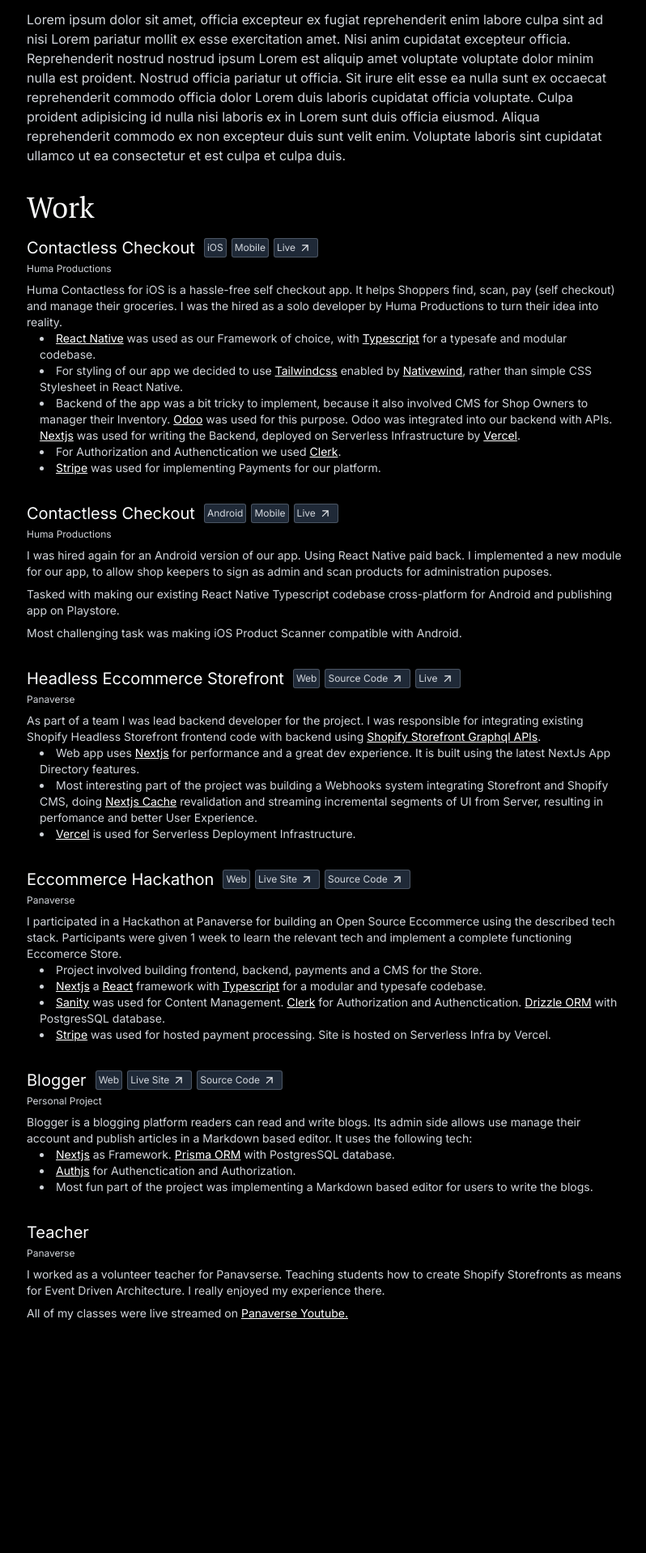
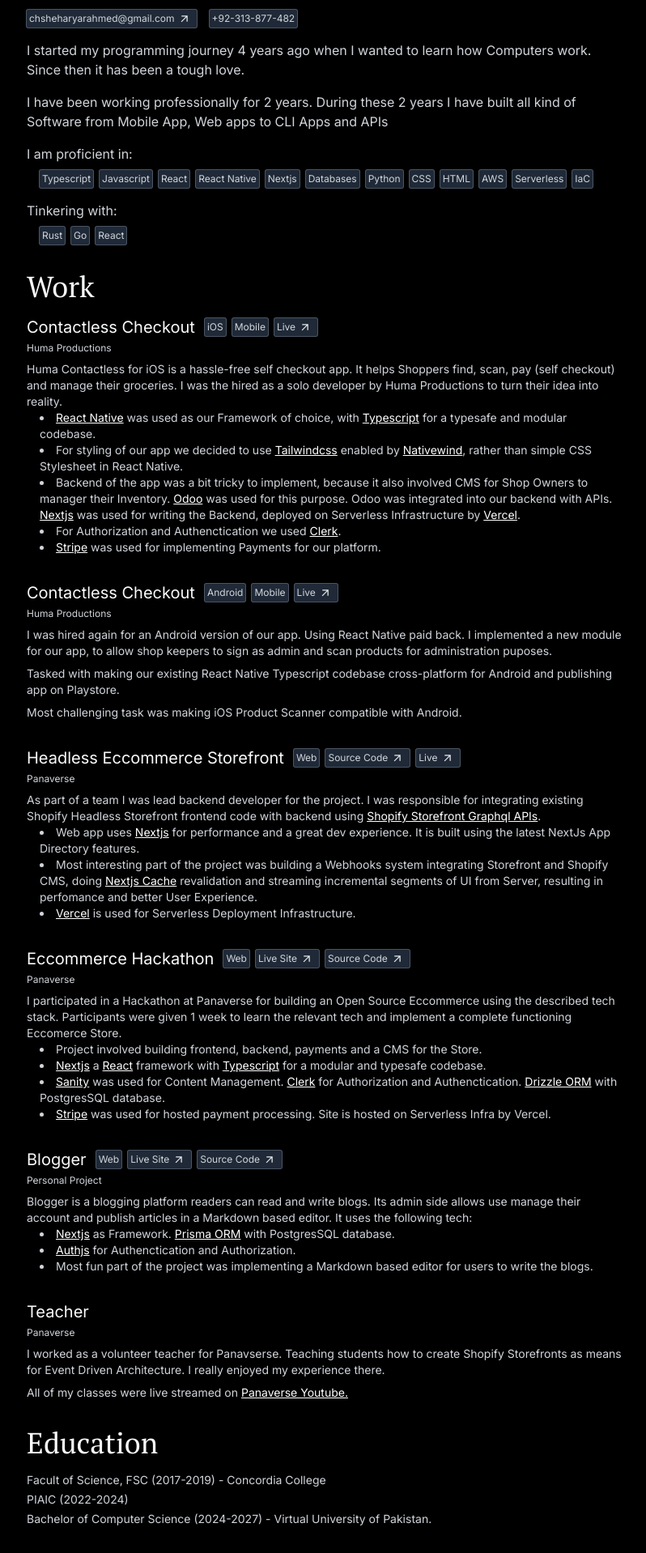
Before and after one commit to SheryConcepts/SheryConcepts, a Next.js app: page / in a window 1280 px wide. Shown: the part 300-2218 px from the top of the page at 81% size, without its empty margins (239-1037 px from the left). Before the commit the page ends 1964 px from the top, so only its background shows below. Built offline with nearby package versions, Linux system fonts and the light colour scheme.

Commit message:
about and education added

```diff
--- a/app/layout.tsx
+++ b/app/layout.tsx
@@ -1,10 +1,14 @@
 import type { Metadata } from "next";
 import { Inter } from "next/font/google";
-import { PT_Serif } from "next/font/google"
+import { PT_Serif } from "next/font/google";
 import "./globals.css";
 
 const inter = Inter({ subsets: ["latin"], variable: "--font-inter" });
-const pt_serif = PT_Serif({ subsets: ["latin"], weight: ["400", "700"], variable: "--font-pt_serif" })
+const pt_serif = PT_Serif({
+  subsets: ["latin"],
+  weight: ["400", "700"],
+  variable: "--font-pt_serif",
+});
 
 export const metadata: Metadata = {
   title: "Sheharyar",
@@ -18,7 +22,11 @@
 }>) {
   return (
     <html lang="en">
-      <body className={`${inter.variable} ${pt_serif.variable} max-w-screen-md mx-auto bg-black`}>{children}</body>
+      <body
+        className={`${inter.variable} ${pt_serif.variable} max-w-screen-md mx-auto bg-black`}
+      >
+        {children}
+      </body>
     </html>
   );
 }
--- a/app/page.tsx
+++ b/app/page.tsx
@@ -438,33 +438,63 @@
   return (
     <div className="mt-8 text-gray-50">
       <h2 className="h2">About</h2>
-      <p className="mt-2 font-sans font text-gray-300">
-        Lorem ipsum dolor sit amet, officia excepteur ex fugiat reprehenderit
-        enim labore culpa sint ad nisi Lorem pariatur mollit ex esse
-        exercitation amet. Nisi anim cupidatat excepteur officia. Reprehenderit
-        nostrud nostrud ipsum Lorem est aliquip amet voluptate voluptate dolor
-        minim nulla est proident. Nostrud officia pariatur ut officia. Sit irure
-        elit esse ea nulla sunt ex occaecat reprehenderit commodo officia dolor
-        Lorem duis laboris cupidatat officia voluptate. Culpa proident
-        adipisicing id nulla nisi laboris ex in Lorem sunt duis officia eiusmod.
-        Aliqua reprehenderit commodo ex non excepteur duis sunt velit enim.
-        Voluptate laboris sint cupidatat ullamco ut ea consectetur et est culpa
-        et culpa duis.
-      </p>
+      <div className="mt-2 space-y-4 font-sans font text-gray-300">
+        <div className="flex gap-x-4 flex-start items-start flex-row">
+          <Tag href="mailto:chsheharyarahmed@gmail.com">
+            chsheharyarahmed@gmail.com
+          </Tag>
+          <Tag>+92-313-877-482</Tag>
+        </div>
+        <p>
+          I started my programming journey 4 years ago when I wanted to learn
+          how Computers work. Since then it has been a tough love.
+        </p>
+        <p>
+          I have been working professionally for 2 years. During these 2 years I
+          have built all kind of Software from Mobile App, Web apps to CLI Apps
+          and APIs
+        </p>
+        <div className="space-y-2">
+          <p>I am proficient in:</p>
+          <div className="flex ml-4 gap-x-2 flex-start items-start flex-row">
+            <Tag>Typescript</Tag>
+            <Tag>Javascript</Tag>
+            <Tag>React</Tag>
+            <Tag>React Native</Tag>
+            <Tag>Nextjs</Tag>
+            <Tag>Databases</Tag>
+            <Tag>Python</Tag>
+            <Tag>CSS</Tag>
+            <Tag>HTML</Tag>
+            <Tag>AWS</Tag>
+            <Tag>Serverless</Tag>
+            <Tag>IaC</Tag>
+          </div>
+        </div>
+        <div className="space-y-2">
+          <p>Tinkering with:</p>
+          <div className="flex ml-4 gap-x-2 flex-start items-start flex-row">
+            <Tag>Rust</Tag>
+            <Tag>Go</Tag>
+            <Tag>React</Tag>
+          </div>
+        </div>
+      </div>
+      <p></p>
     </div>
   );
 }
 
 function Education() {
   return (
-    <div className="mt-8 text-gray-50">
+    <div className="mt-8 text-gray-50 pb-8">
       <h2 className="h2">Education</h2>
-      <div className="mt-2 font-sans font text-gray-300">
-        <p >
-          FSC (Facult of Science) Concoridia College - 2019
-        </p>
-        <p className="mt-2 font-sans font text-gray-300">
-          FSC (Facult of Science) Concoridia College - 2019
+      <div className="mt-4 text-sm space-y-1 font-sans font text-gray-300">
+        <p>Facult of Science, FSC (2017-2019) - Concordia College</p>
+        <p>PIAIC (2022-2024)</p>
+        <p>
+          Bachelor of Computer Science (2024-2027) - Virtual University of
+          Pakistan.
         </p>
       </div>
     </div>
@@ -478,6 +508,7 @@
       <Hero />
       <About />
       <Portfolio />
+      <Education />
     </main>
   );
 }
```
